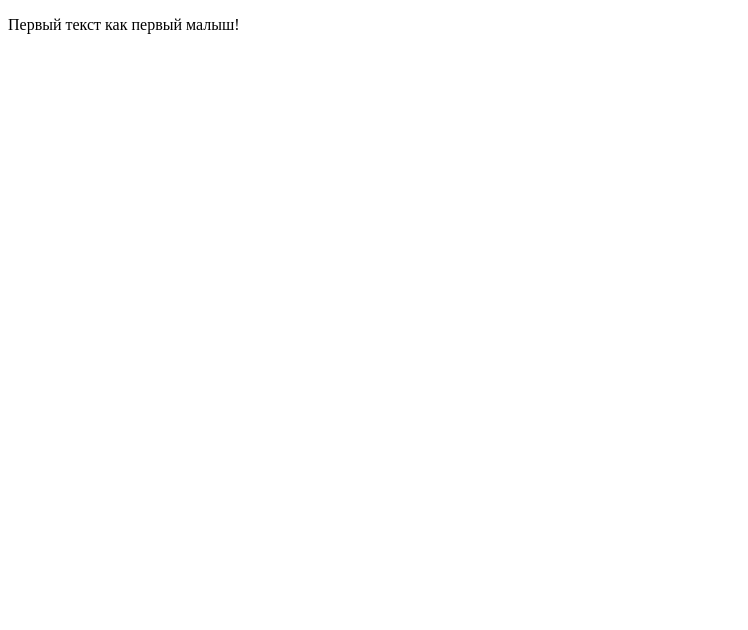
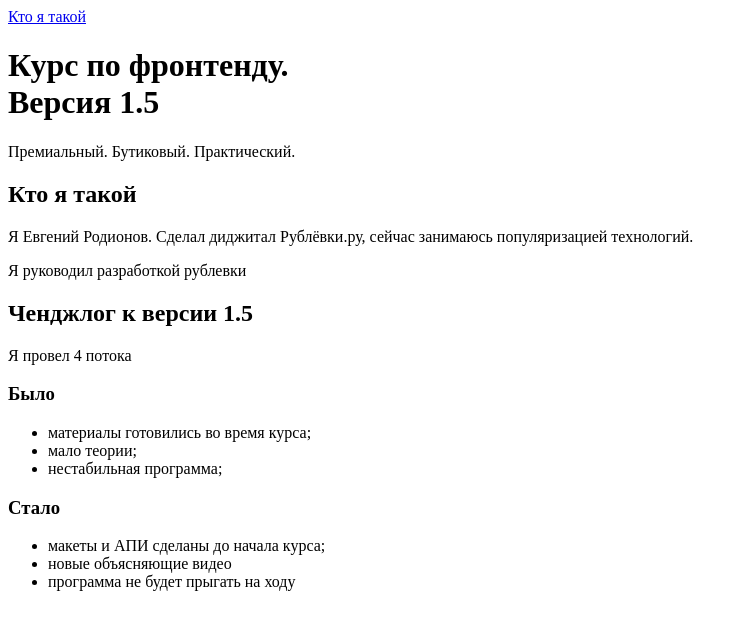
Before and after one commit to VelichkoAlexander/verstka, a plain HTML site: page index.html in a window 1280 px wide. Shown: the whole page, without its empty margins (0-748 px from the left). Drawn offline with Linux system fonts and the light colour scheme.

Commit message:
feat: added markup for lesson 3

```diff
--- a/index.html
+++ b/index.html
@@ -1,9 +1,47 @@
 <!doctype html>
 <html>
-  <head>
-    <title>Заголовок страницы</title>
-  </head>
-  <body>
-    <p>Первый текст как первый малыш!</p>
-  </body>
+
+<head>
+  <title>Курс по фронтенду. Версия 1.5</title>
+</head>
+
+<body>
+  <header>
+    <nav>
+      <a href="#">Кто я такой</a>
+    </nav>
+    <h1>Курс по фронтенду.
+      <br> Версия 1.5
+    </h1>
+    <p>Премиальный. Бутиковый. Практический.</p>
+  </header>
+  <main>
+    <section>
+      <h2>Кто я такой</h2>
+      <p>Я Евгений Родионов. Сделал диджитал Рублёвки.ру, сейчас занимаюсь популяризацией технологий.</p>
+      <p>Я руководил разработкой рублевки</p>
+    </section>
+
+    <section>
+      <h2>Ченджлог к версии 1.5</h2>
+      <p>Я провел 4 потока</p>
+
+      <h3>Было</h3>
+      <ul>
+        <li>материалы готовились во время курса;</li>
+        <li>мало теории;</li>
+        <li>нестабильная программа;</li>
+      </ul>
+
+      <h3>Стало</h3>
+      <ul>
+        <li>макеты и АПИ сделаны до начала курса;</li>
+        <li>новые объясняющие видео</li>
+        <li>программа не будет прыгать на ходу</li>
+      </ul>
+    </section>
+
+  </main>
+</body>
+
 </html>
```
